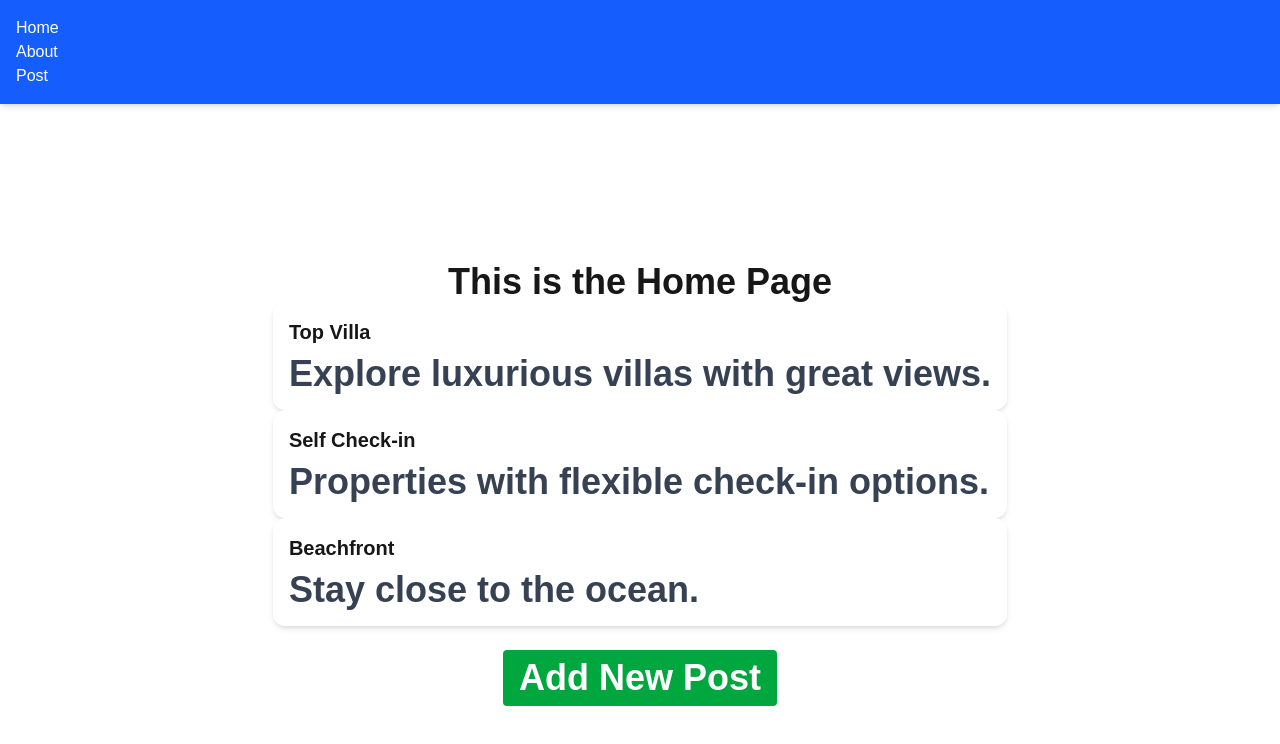
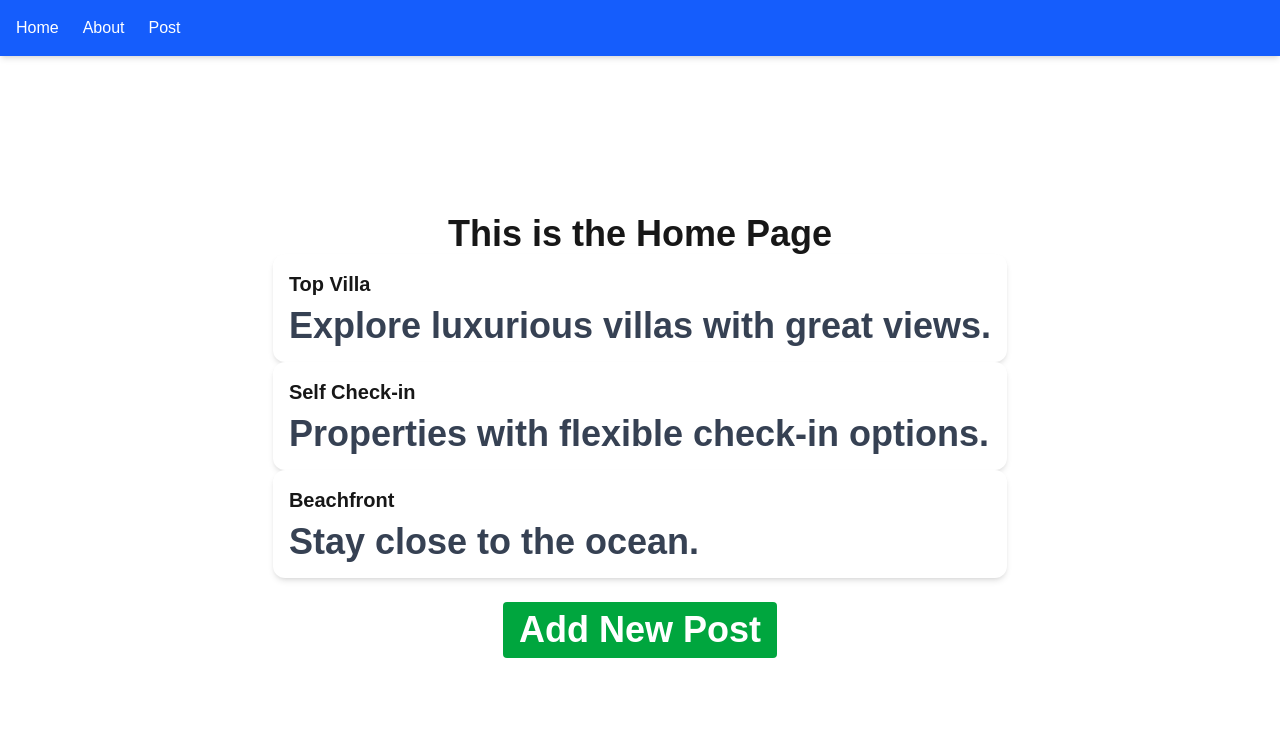
Before and after one commit to onumaeleanyagift/alx-project-0x02-setup, a Next.js app in the folder alx-project-0x02/: page /home in a window 1280 px wide. Shown: the top 744 px of the page. Built offline with nearby package versions, Linux system fonts and the light colour scheme.

Commit message:
feat: enable page navigation across /home, /about, and /posts using Header

```diff
--- a/alx-project-0x02/components/layout/Header.tsx
+++ b/alx-project-0x02/components/layout/Header.tsx
@@ -4,9 +4,9 @@ import Link from "next/link";
 const Header: React.FC = () => {
   return (
     <header className="bg-blue-600 text-white shadow-md py-4">
-      <div className="container mx-auto flex justify-between items-center px-4">
-        <nav className="flex space-x-6">
-          <ul>
+      <div className="container mx-auto px-4">
+        <nav>
+          <ul className="flex flex-row space-x-6">
             <li>
               <Link href="/home">Home</Link>
             </li>
```
